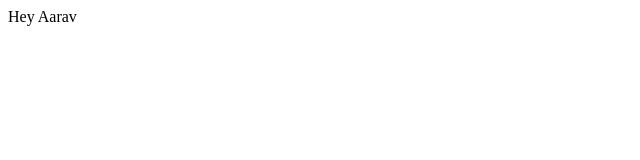
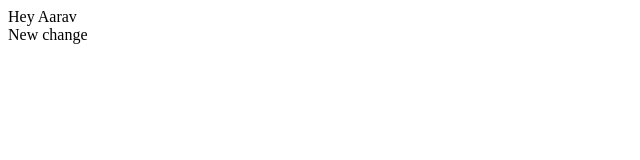
Before and after one commit to AaravJoshi03/localRepo, a plain HTML site: page index.html in a window 1280 px wide. Shown: the full height of the page, 0-640 px from the left. Drawn offline with Linux system fonts and the light colour scheme.

Commit message:
new change in feature1

```diff
--- a/index.html
+++ b/index.html
@@ -1 +1,4 @@
-<p>Hey Aarav</p>
+<p>Hey Aarav
+    <br>
+    New change
+</p>
```
